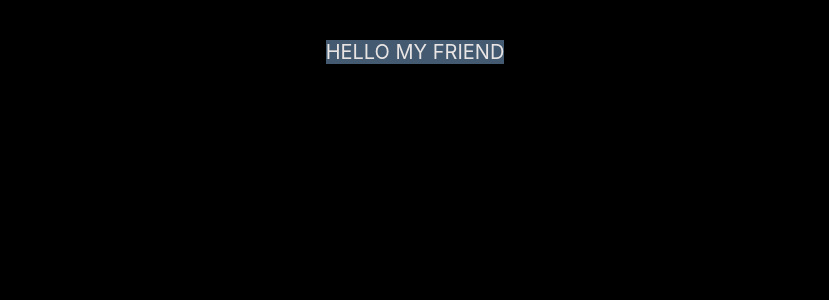
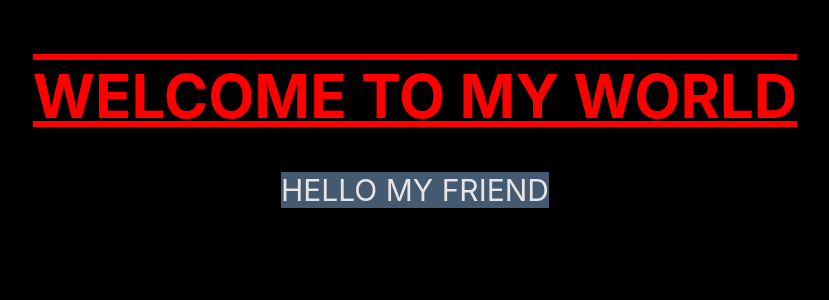
Before and after one commit to DrusMarkonii/React, a React (Create React App) app: page / in a window 1280 px wide. Shown: the top 300 px of the page, without its empty margins (225-1054 px from the left). Built offline with nearby package versions, Linux system fonts and the light colour scheme.

Commit message:
fix: fix scss

```diff
--- a/src/App.js
+++ b/src/App.js
@@ -4,6 +4,9 @@ import "./scss/app.scss"
 function App() {
   return (
     <div className="container">
+      <h1>
+        welcome to my world
+      </h1>
       <span>
          hello my friend
       </span>
--- a/src/scss/app.scss
+++ b/src/scss/app.scss
@@ -1,6 +1,7 @@
 $black: #000;
 $white: rgb(233, 229, 229);
 
+@import "basic.scss";
 body {
     background-color: $black;
     color: $white;
--- /dev/null
+++ b/src/scss/basic.scss
@@ -0,0 +1,8 @@
+body {
+    font-size: 30px;
+    h1 {
+        color: red;
+        text-transform: uppercase;
+        text-decoration: overline underline;
+        }
+}
```
